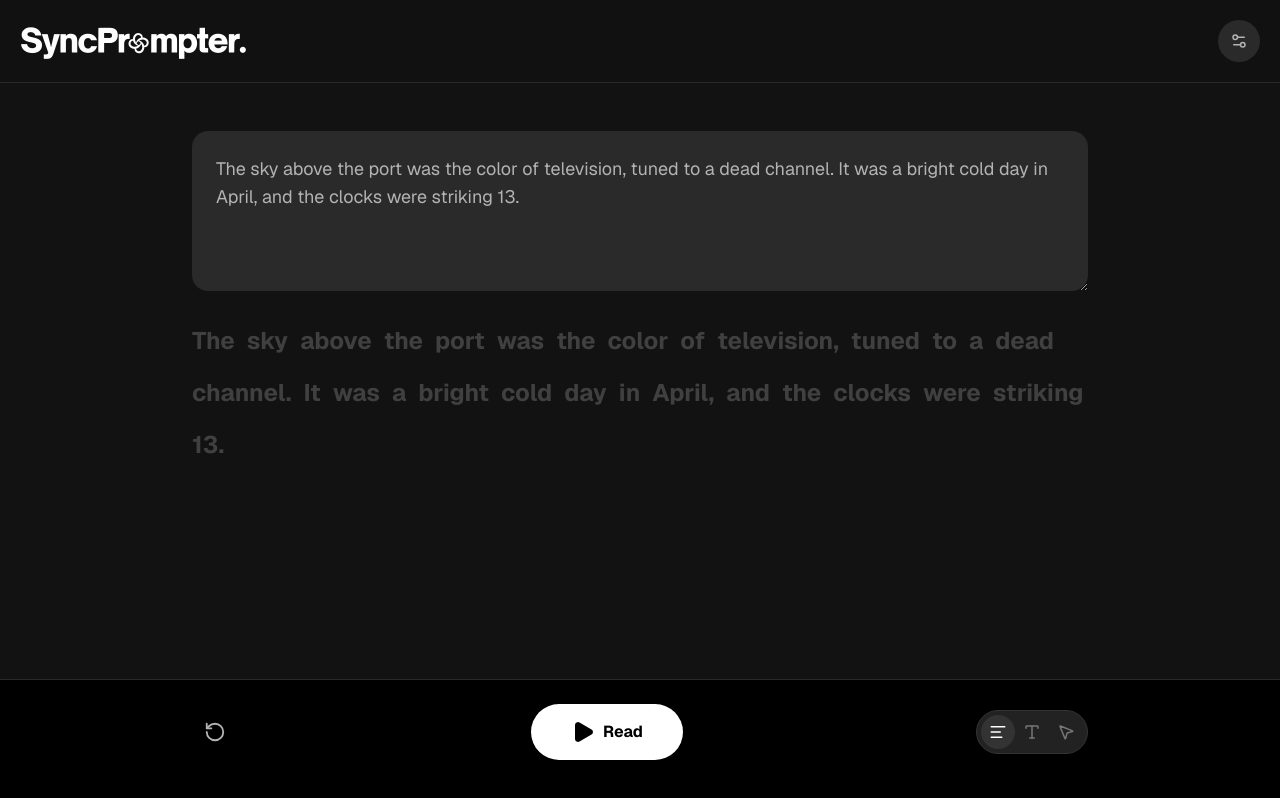
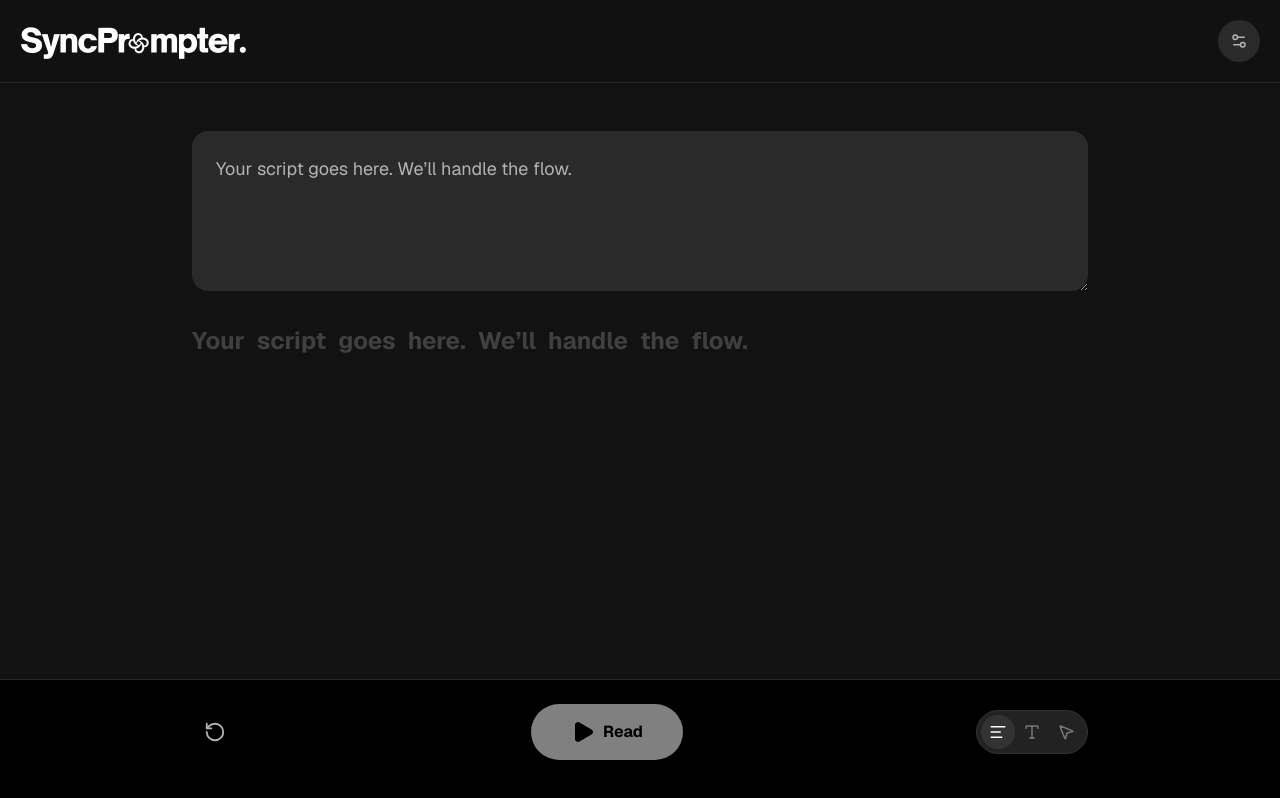
Before and after one commit to Kavan04/Sync_Prompter, a Next.js app: page / in a window 1280 px wide. Built offline with nearby package versions, Linux system fonts and the light colour scheme.

Commit message:
add: updated message for script box

```diff
--- a/app/page.tsx
+++ b/app/page.tsx
@@ -30,7 +30,7 @@ export default function VoiceReader() {
     useVoiceRecognition();
 
   const [script, setScript] = useState(
-    "The sky above the port was the color of television, tuned to a dead channel. It was a bright cold day in April, and the clocks were striking 13."
+    "Your script goes here. We’ll handle the flow."
   );
 
   const [activeIndex, setActiveIndex] = useState(-1);
@@ -229,10 +229,12 @@ export default function VoiceReader() {
       </main>
 
       <footer className="flex-none bg-black border-t border-[#282828] p-6 pb-10">
-        <div className="max-w-4xl mx-auto flex items-center justify-between">
+          <div className="max-w-4xl mx-auto flex items-center justify-between">
           <button onClick={() => { stopListening(); setActiveIndex(-1); }} className="text-[#b3b3b3] hover:text-white p-3"><RotateCcw size={22} /></button>
           {!isListening ? (
-            <button onClick={startListening} className="bg-white text-black rounded-full py-4 px-10 font-bold flex items-center gap-2 hover:scale-105 transition-all"><Play fill="black" size={24}/>Read</button>
+            <button onClick={startListening} disabled={!hasSupport || script.trim().length === 0} className="bg-white text-black rounded-full py-4 px-10 font-bold flex items-center gap-2 hover:scale-105 transition-all disabled:opacity-50 disabled:cursor-not-allowed">
+              <Play fill="black" size={24}/>Read
+            </button>
           ) : (
             <button onClick={stopListening} className="rounded-full p-4 animate-pulse shadow-lg" style={{ backgroundColor: activeColor }}><Square fill="black" size={24}/></button>
           )}
```
